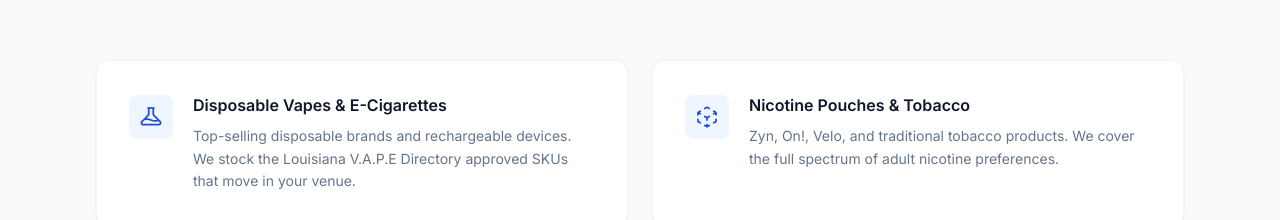
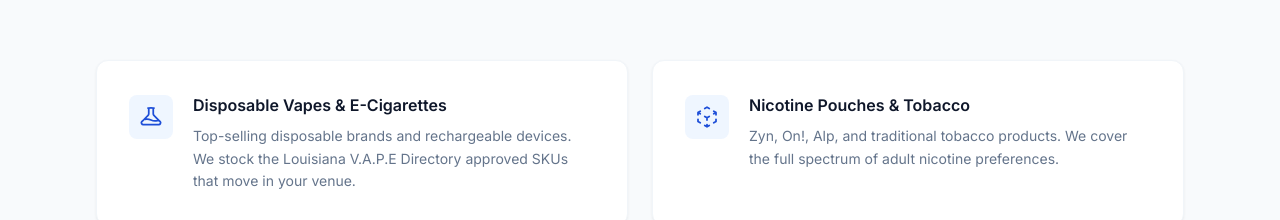
Before and after one commit to KH1188/nicks-vending, a React (Vite) app: page / in a window 1280 px wide. Shown: the part 1040-1260 px from the top of the page. Built offline with nearby package versions, Linux system fonts and the light colour scheme.

Commit message:
Replace Velo with Alp in nicotine pouches description

```diff
--- a/src/components/Services.tsx
+++ b/src/components/Services.tsx
@@ -27,7 +27,7 @@ const SERVICES: Service[] = [
     ),
     title: 'Nicotine Pouches & Tobacco',
     description:
-      'Zyn, On!, Velo, and traditional tobacco products. We cover the full spectrum of adult nicotine preferences.',
+      'Zyn, On!, Alp, and traditional tobacco products. We cover the full spectrum of adult nicotine preferences.',
   },
   {
     icon: (
```
